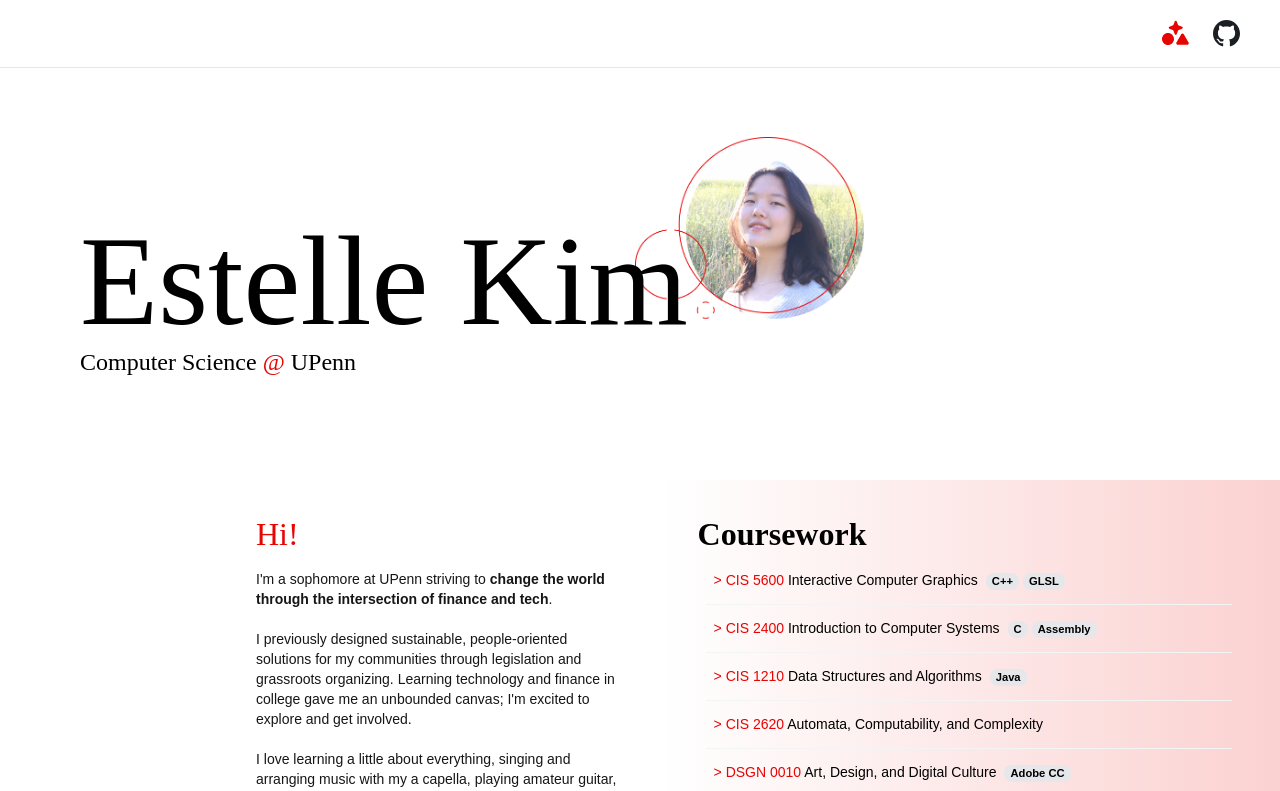
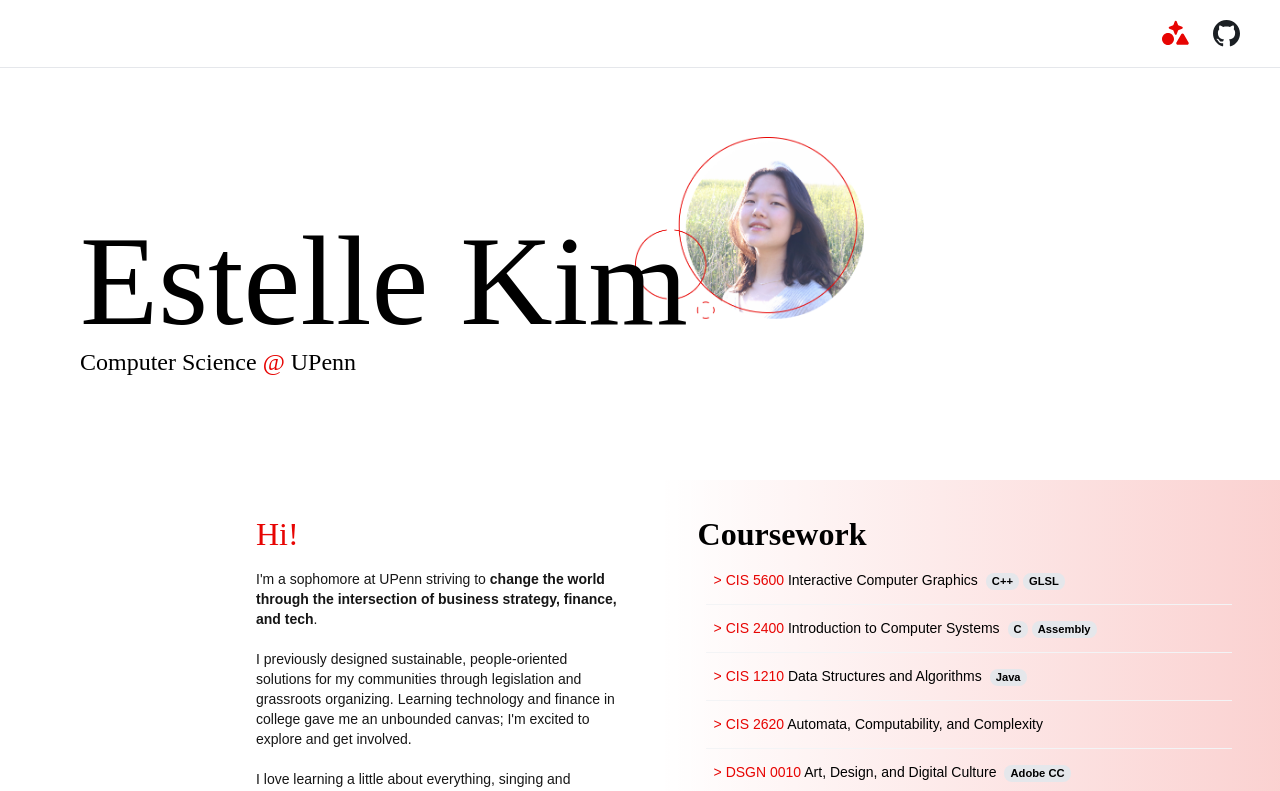
Before and after one commit to kimestelle/my-portfolio, a Next.js app: page / in a window 1280 px wide. Shown: the top 791 px of the page. Built offline with nearby package versions, Linux system fonts and the light colour scheme; a web font is replaced by a local one.

Commit message:
edited me page

```diff
--- a/src/app/components/Me.tsx
+++ b/src/app/components/Me.tsx
@@ -8,7 +8,7 @@ export default function Me() {
             </div>
                 <p className='text-sm'>
                 I&apos;m a sophomore at UPenn striving to
-                <span className='font-bold'> change the world through the intersection of finance and tech</span>.
+                <span className='font-bold'> change the world through the intersection of business strategy, finance, and tech</span>.
                 <br/><br/>
                 I previously designed sustainable, people-oriented solutions for my communities through legislation and grassroots organizing. Learning technology and finance in college gave me an unbounded canvas; I&apos;m excited to explore and get involved.
                 <br/><br/>
```
